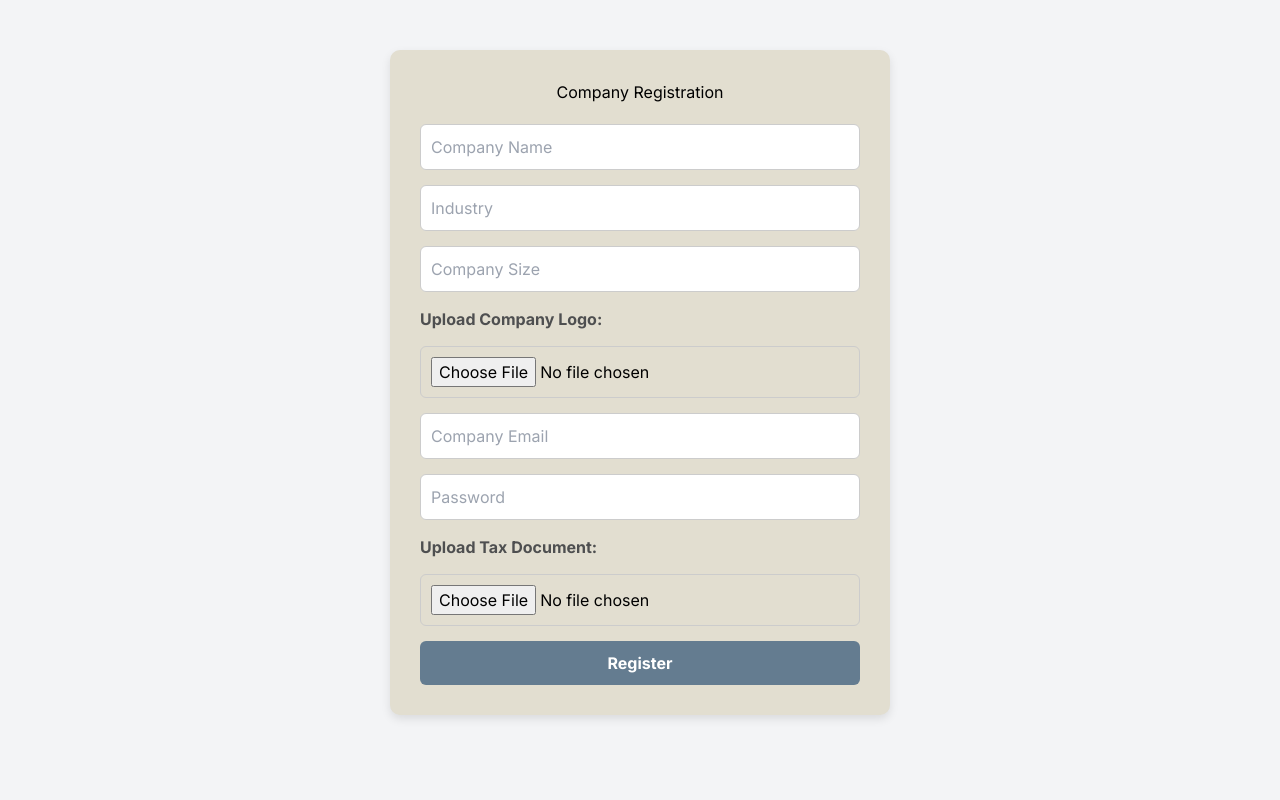
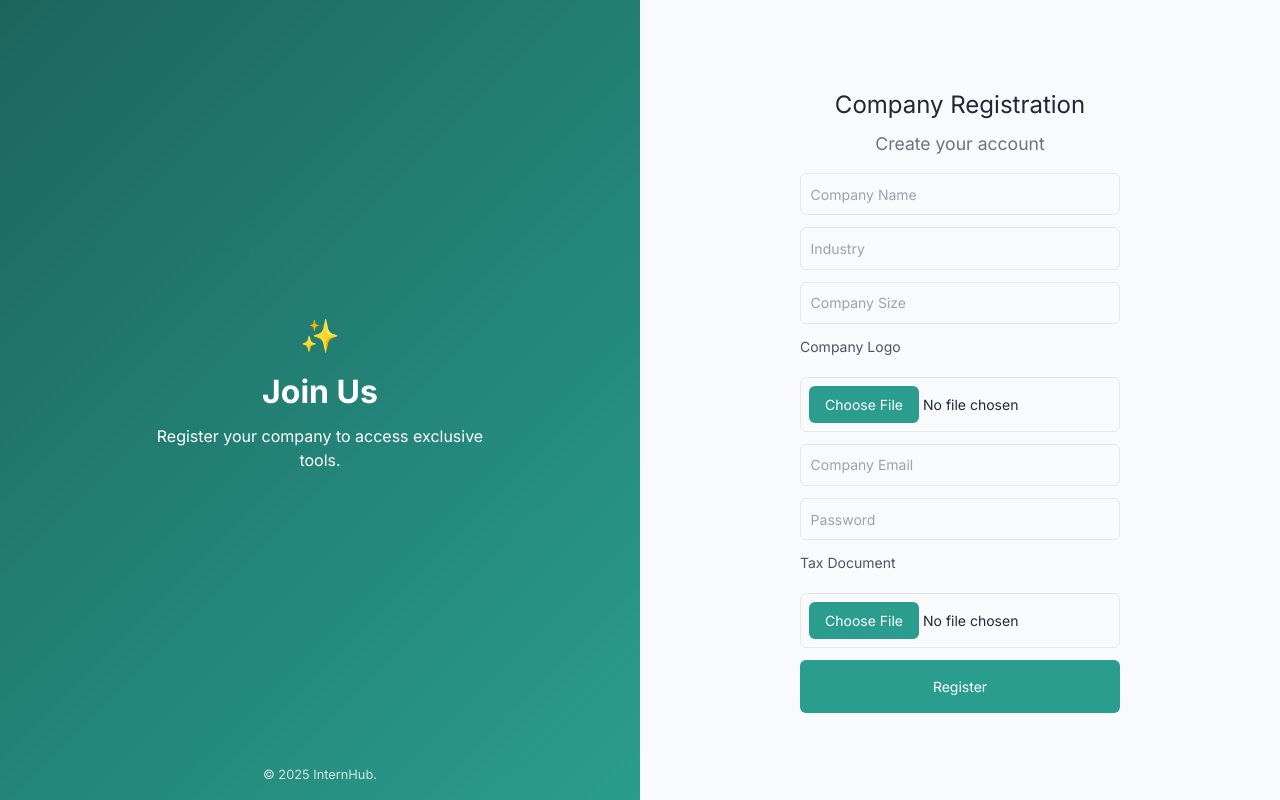
Before and after one commit to CSEN603-2025/Spice-girlzz, a React (Create React App) app in the folder internship/: page / in a window 1280 px wide. Both pictures are taken after a click on the button "Register as Company". Built offline with nearby package versions, Linux system fonts and the light colour scheme; a web font is replaced by a local one.

Commit message:
main and menna

```diff
--- a/internship/src/LoginPage.css
+++ b/internship/src/LoginPage.css
@@ -1,15 +1,39 @@
-/* Reset & Base Styles */
+/* CSS Variables */
+:root {
+  --primary-bg: #f3f4f6;
+  --content-bg: #f9fafb;
+  --card-bg: #fff;
+  --text-primary: #1f2937;
+  --text-secondary: #4b5563;
+  --text-muted: #6b7280;
+  --accent-teal: #2a9d8f;
+  --accent-teal-hover: #21867a;
+  --accent-gray: #4e4f50;
+  --accent-gray-hover: #647c90;
+  --accent-red: #ef4444;
+  --accent-red-hover: #dc2626;
+  --border-light: #e5e7eb;
+  --shadow-sm: 0 1px 3px rgba(0, 0, 0, 0.1);
+  --shadow-md: 0 4px 12px rgba(0, 0, 0, 0.08);
+  --spacing-sm: 0.5rem;
+  --spacing-md: 1rem;
+  --spacing-lg: 1.5rem;
+  --spacing-xl: 2rem;
+}
+
+/* Global styles */
 * {
   margin: 0;
   padding: 0;
   box-sizing: border-box;
-  font-family: -apple-system, BlinkMacSystemFont, "Segoe UI", Roboto, "Helvetica Neue", Arial, sans-serif;
+  font-family: 'Inter', sans-serif;
 }
 
 html, body, #root {
   height: 100%;
   width: 100%;
   overflow-x: hidden;
+  background-color: var(--primary-bg);
 }
 
 /* Main Container */
@@ -24,7 +48,7 @@ html, body, #root {
   flex: 1;
   background: linear-gradient(135deg, #1c655d 0%, #2a9d8f 100%);
   color: white;
-  padding: 3rem;
+  padding: 2rem;
   display: flex;
   flex-direction: column;
   justify-content: center;
@@ -34,96 +58,155 @@ html, body, #root {
 }
 
 .star-icon {
-  font-size: 2.5rem;
-  margin-bottom: 1rem;
+  font-size: 2rem;
+  margin-bottom: 0.5rem;
 }
 
 .promo-title {
-  font-size: 2.5rem;
+  font-size: 2rem;
   font-weight: 700;
-  margin-bottom: 1rem;
+  margin-bottom: 0.5rem;
 }
 
 .promo-text {
-  font-size: 1.1rem;
+  font-size: 1rem;
   line-height: 1.5;
-  max-width: 400px;
-  margin-bottom: 2rem;
+  max-width: 350px;
+  margin-bottom: 1rem;
 }
 
 .footer-text {
   position: absolute;
   bottom: 1rem;
-  font-size: 0.85rem;
+  font-size: 0.8rem;
   opacity: 0.8;
 }
 
 /* Login Section */
 .login-section {
   flex: 1;
-  padding: 3rem;
+  padding: 2rem;
   display: flex;
   flex-direction: column;
   justify-content: center;
   align-items: center;
-  background-color: white;
+  background-color: var(--content-bg);
 }
 
 .welcome-text {
   font-size: 1.5rem;
   font-weight: 500;
   margin-bottom: 0.5rem;
+  color: var(--text-primary);
 }
 
 .login-title {
-  font-size: 1.2rem;
+  font-size: 1.1rem;
   font-weight: 400;
-  margin-bottom: 1.5rem;
-  color: #666;
+  margin-bottom: 1rem;
+  color: var(--text-muted);
 }
 
 .login-form {
   display: flex;
   flex-direction: column;
-  gap: 1rem;
+  gap: 0.75rem;
   width: 100%;
-  max-width: 350px;
+  max-width: 320px;
+}
+
+.form-label {
+  color: var(--text-secondary);
+  font-weight: 500;
+  font-size: 0.875rem;
+  text-align: left;
+}
+
+.file-label {
+  margin-bottom: 0.1rem; /* Reduced spacing for file labels */
 }
 
 .input-field {
-  padding: 0.75rem;
-  border: 1px solid #d1d5db;
-  border-radius: 4px;
-  font-size: 1rem;
-  width: 100%;
+  padding: 0.6rem;
+  border: 1px solid var(--border-light);
+  border-radius: 0.375rem;
+  font-size: 0.875rem;
+  color: var(--text-primary);
+  background-color: #f8fafc;
+  outline: none;
+  transition: border-color 0.2s ease;
+}
+
+.input-field:focus {
+  border-color: var(--accent-teal);
 }
 
 .input-field::placeholder {
   color: #9ca3af;
 }
 
-.login-button {
-  padding: 0.75rem;
-  background-color: #000;
-  color: #fff;
-  border: none;
-  border-radius: 4px;
+.file-input {
+  padding: 0.5rem;
+  border: 1px solid var(--border-light);
+  border-radius: 0.375rem;
+  font-size: 0.875rem;
+  color: var(--text-primary);
+  background-color: #f8fafc;
   cursor: pointer;
-  font-size: 1rem;
-  font-weight: 500;
-  width: 100%;
+  transition: background-color 0.2s ease, border-color 0.2s ease;
 }
 
-.secondary-button {
-  padding: 0.75rem;
-  background-color: #2a9d8f;
+.file-input:hover {
+  background-color: #e5e7eb;
+  border-color: var(--accent-teal);
+}
+
+.file-input::-webkit-file-upload-button {
+  padding: 0.5rem 1rem;
+  border: none;
+  border-radius: 0.375rem;
+  background-color: var(--accent-teal);
   color: #fff;
+  font-size: 0.875rem;
+  font-weight: 500;
+  cursor: pointer;
+  transition: background-color 0.2s ease;
+}
+
+.file-input::-webkit-file-upload-button:hover {
+  background-color: var(--accent-teal-hover);
+}
+
+/* Buttons */
+.btn {
+  padding: var(--spacing-md) var(--spacing-lg);
   border: none;
-  border-radius: 4px;
+  border-radius: 0.375rem;
   cursor: pointer;
-  font-size: 1rem;
+  font-size: 0.875rem;
   font-weight: 500;
-  width: 100%;
+  transition: background-color 0.2s ease, transform 0.2s ease;
+  width: auto;
+}
+
+.btn-primary {
+  background-color: var(--accent-teal);
+  color: #fff;
+}
+
+.btn-primary:hover {
+  background-color: var(--accent-teal-hover);
+  transform: translateY(-1px);
+}
+
+.btn-secondary {
+  background-color: var(--accent-gray);
+  color: #fff;
+}
+
+.btn-secondary:hover {
+  background-color: var(--accent-gray-hover);
+  transform: translateY(-1px);
 }
 
 /* Responsive Design */
@@ -134,11 +217,11 @@ html, body, #root {
 
   .promo-section, .login-section {
     width: 100%;
-    padding: 2rem;
+    padding: 1.5rem;
   }
 
   .footer-text {
     position: static;
-    margin-top: 2rem;
+    margin-top: 1rem;
   }
 }
--- a/internship/src/Register.js
+++ b/internship/src/Register.js
@@ -1,5 +1,6 @@
 import React, { useState } from 'react';
 import { useNavigate } from 'react-router-dom';
+import './LoginPage.css';
 
 function RegisterPage() {
   const [isRegistered, setIsRegistered] = useState(false);
@@ -7,7 +8,6 @@ function RegisterPage() {
 
   const handleRegister = (e) => {
     e.preventDefault();
-
     const form = e.target;
     const companyName = form.companyName.value.trim();
     const industry = form.industry.value.trim();
@@ -16,9 +16,6 @@ function RegisterPage() {
     const email = form.email.value.trim();
     const password = form.password.value;
     const taxDoc = form.taxDocument.files[0];
-
-
-
 
     if (email === "company@acceptedCorp.com") {
       setIsRegistered("accepted");
@@ -30,85 +27,113 @@ function RegisterPage() {
   };
 
   return (
-    <div style={styles.container}>
+    <div className="login-container">
+      <div className="promo-section">
+        <span className="star-icon">✨</span>
+        <h1 className="promo-title">Join Us</h1>
+        <p className="promo-text">
+          Register your company to access exclusive tools.
+        </p>
+        <p className="footer-text">© 2025 InternHub.</p>
+      </div>
+      <div className="login-section">
         {isRegistered === false && (
           <>
-          <h2>Company Registration</h2>
-          <form onSubmit={handleRegister} style={styles.form}>
-            <input name="companyName" type="text" placeholder="Company Name" required style={styles.input} />
-            <input name="industry" type="text" placeholder="Industry" required style={styles.input} />
-            <input name="companySize" type="text" placeholder="Company Size" required style={styles.input} />
-            <label style={styles.label}>Upload Company Logo:</label>
-            <input name="companyLogo" type="file" accept="image/*" required style={styles.input} />
-            <input name="email" type="email" placeholder="Company Email" required style={styles.input} />
-            <input name="password" type="password" placeholder="Password" required style={styles.input} />
-            <label style={styles.label}>Upload Tax Document:</label>
-            <input name="taxDocument" type="file" accept=".pdf,.doc,.docx" required style={styles.input} />
-            <button type="submit" style={styles.button}>Register</button>
+            <h2 className="welcome-text">Company Registration</h2>
+            <p className="login-title">Create your account</p>
+            <form onSubmit={handleRegister} className="login-form">
+              <input
+                name="companyName"
+                type="text"
+                placeholder="Company Name"
+                required
+                className="input-field"
+              />
+              <input
+                name="industry"
+                type="text"
+                placeholder="Industry"
+                required
+                className="input-field"
+              />
+              <input
+                name="companySize"
+                type="text"
+                placeholder="Company Size"
+                required
+                className="input-field"
+              />
+              <label className="form-label file-label">Company Logo</label>
+              <input
+                name="companyLogo"
+                type="file"
+                accept="image/*"
+                required
+                className="file-input"
+              />
+              <input
+                name="email"
+                type="email"
+                placeholder="Company Email"
+                required
+                className="input-field"
+              />
+              <input
+                name="password"
+                type="password"
+                placeholder="Password"
+                required
+                className="input-field"
+              />
+              <label className="form-label file-label">Tax Document</label>
+              <input
+                name="taxDocument"
+                type="file"
+                accept=".pdf,.doc,.docx"
+                required
+                className="file-input"
+              />
+              <button type="submit" className="btn btn-primary">
+                Register
+              </button>
             </form>
           </>
         )}
 
         {isRegistered === "accepted" && (
-        <div>
-          <h2 style={{ color: '#4e4f50' }}>✅ Registration Successful!</h2>
-          <p style={{ marginTop: '1rem', color: '#746c70' }}>
-            Your registration has been accepted. You may now log in.
+          <div style={{ textAlign: 'center' }}>
+            <h2 className="welcome-text">✅ Registration Successful!</h2>
+            <p className="login-title">
+              You may now log in.
             </p>
-          <button onClick={() => navigate('/')} style={styles.button}>Go to Login</button>
+            <button
+              onClick={() => navigate('/')}
+              className="btn btn-secondary"
+            >
+              Go to Login
+            </button>
           </div>
         )}
 
         {isRegistered === "rejected" && (
-        <div>
-          <h2 style={{ color: 'darkred' }}>❌ Registration Rejected</h2>
-          <p style={{ marginTop: '1rem', color: '#746c70' }}>
-            Your company has not been approved. Please contact admin or try again.
+          <div style={{ textAlign: 'center' }}>
+            <h2 className="welcome-text" style={{ color: '#dc2626' }}>
+              ❌ Registration Rejected
+            </h2>
+            <p className="login-title">
+              Contact admin or try again.
             </p>
-          <button onClick={() => setIsRegistered(false)} style={styles.button}>Back to Register</button>
+            <button
+              onClick={() => setIsRegistered(false)}
+              className="btn btn-secondary"
+            >
+              Back to Register
+            </button>
           </div>
         )}
+      </div>
     </div>
   );
 }
 
-const styles = {
-  container: {
-    maxWidth: '500px',
-    margin: '50px auto',
-    padding: '30px',
-    backgroundColor: '#e2ded0',
-    borderRadius: '10px',
-    fontFamily: 'Arial, sans-serif',
-    boxShadow: '0 4px 10px rgba(0, 0, 0, 0.1)',
-    textAlign: 'center',
-  },
-  form: {
-    display: 'flex',
-    flexDirection: 'column',
-    gap: '15px',
-    marginTop: '20px',
-  },
-  input: {
-    padding: '10px',
-    fontSize: '16px',
-    borderRadius: '6px',
-    border: '1px solid #ccc',
-  },
-  label: {
-    textAlign: 'left',
-    fontWeight: 'bold',
-    color: '#4e4f50',
-  },
-  button: {
-    padding: '10px',
-    backgroundColor: '#647c90',
-    color: 'white',
-    border: 'none',
-    borderRadius: '6px',
-    cursor: 'pointer',
-    fontWeight: 'bold',
-  },
-};
-
 export default RegisterPage;
```
Lines whose indentation alone changed are shown as unchanged.
